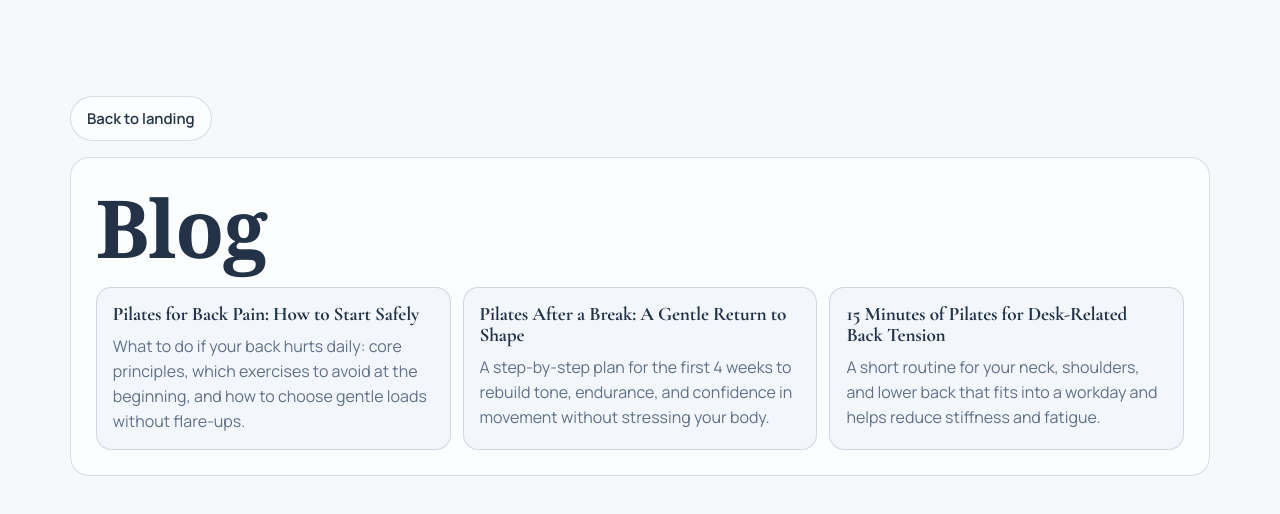
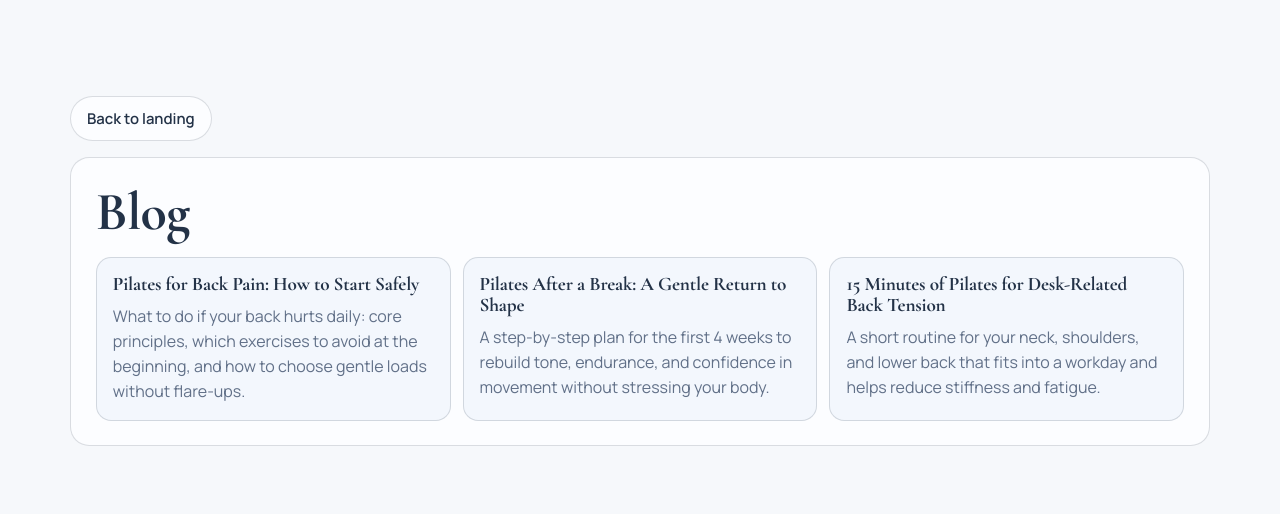
Before and after one commit to alexshen73/pilates-studio, a Next.js app: page /en/blog in a window 1280 px wide. Shown: the top 514 px of the page. Built offline with nearby package versions, Linux system fonts and the light colour scheme.

Commit message:
style: reduce blog and article title sizes

```diff
--- a/app/[locale]/blog/[slug]/page.tsx
+++ b/app/[locale]/blog/[slug]/page.tsx
@@ -38,7 +38,7 @@ export default async function BlogArticlePage({ params }: BlogArticlePageProps)
       </Link>
 
       <article className="section block" style={{ marginTop: "1rem" }}>
-        <h1 style={{ fontFamily: "Georgia, serif", margin: 0 }}>{post.title}</h1>
+        <h1 className="blogTitle">{post.title}</h1>
         <p style={{ color: "var(--muted)" }}>{post.excerpt}</p>
         <div style={{ display: "grid", gap: "0.9rem", marginTop: "1rem" }}>
           {post.content.map((paragraph) => (
--- a/app/[locale]/blog/page.tsx
+++ b/app/[locale]/blog/page.tsx
@@ -23,7 +23,7 @@ export default async function BlogPage({ params }: BlogPageProps) {
         {locale === "uk" ? "Повернутися на головну" : "Back to landing"}
       </Link>
       <section className="section block" style={{ marginTop: "1rem" }}>
-        <h1 style={{ fontFamily: "Georgia, serif", margin: 0 }}>{data.blog.title}</h1>
+        <h1 className="blogTitle">{data.blog.title}</h1>
         {data.blog.description ? <p>{data.blog.description}</p> : null}
         <div className="programGrid">
           {data.blog.posts.map((post) => (
--- a/app/globals.css
+++ b/app/globals.css
@@ -163,6 +163,13 @@ h1 {
   margin-top: 0.9rem;
   max-width: 13ch;
   letter-spacing: -0.015em;
+}
+
+.blogTitle {
+  margin: 0;
+  font-size: clamp(2rem, 4.2vw, 3.4rem);
+  max-width: 18ch;
+  line-height: 1.08;
 }
 
 .heroSubtitle {
```
